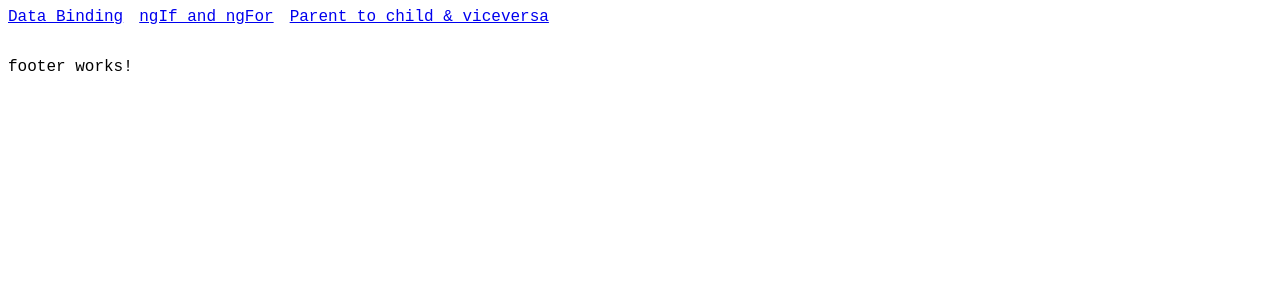
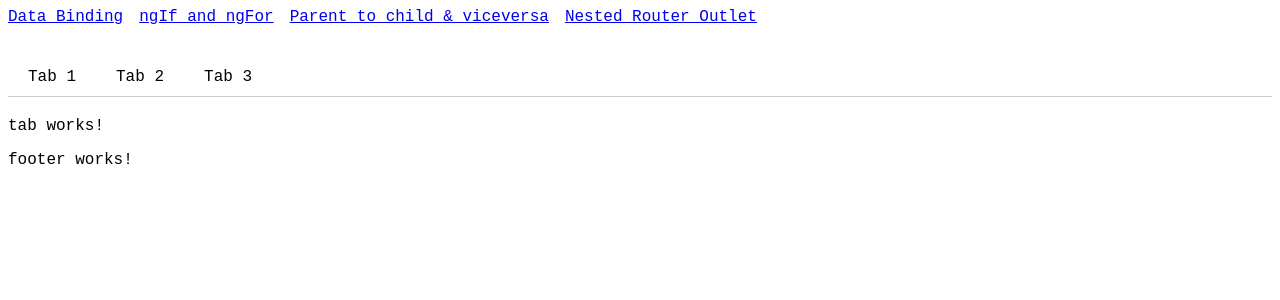
Before and after one commit to dav100ide-red/basic-nine, an Angular app: page /nested-router-outlet/tab1 in a window 1280 px wide. Before the commit this address led to /. Shown: the top 300 px of the page. Built offline with nearby package versions, Linux system fonts and the light colour scheme.

Commit message:
add nested routerlink

```diff
--- a/src/app/app.routes.ts
+++ b/src/app/app.routes.ts
@@ -1,6 +1,11 @@
 import { Routes } from '@angular/router';
 
 export const routes: Routes = [
+    {
+        path: '',
+        redirectTo: 'data-binding',
+        pathMatch: 'full',
+    },
     {
         path: 'data-binding',
         loadComponent: () =>
@@ -22,4 +27,39 @@ export const routes: Routes = [
                 (m) => m.ParentChildComponent
             ),
     },
+    {
+        path: 'nested-router-outlet',
+        loadComponent: () =>
+            import(
+                './pages/nested-router-outlet/nested-router-outlet.component'
+            ).then((m) => m.NestedRouterOutletComponent),
+        children: [
+            {
+                path: '',
+                redirectTo: 'tab1',
+                pathMatch: 'full',
+            },
+            {
+                path: 'tab1',
+                loadComponent: () =>
+                    import(
+                        './pages/nested-router-outlet/components/tab/tab.component'
+                    ).then((m) => m.TabComponent),
+            },
+            {
+                path: 'tab2',
+                loadComponent: () =>
+                    import(
+                        './pages/nested-router-outlet/components/tab/tab.component'
+                    ).then((m) => m.TabComponent),
+            },
+            {
+                path: 'tab3',
+                loadComponent: () =>
+                    import(
+                        './pages/nested-router-outlet/components/tab/tab.component'
+                    ).then((m) => m.TabComponent),
+            },
+        ],
+    },
 ];
--- a/src/app/components/header/header.component.ts
+++ b/src/app/components/header/header.component.ts
@@ -25,5 +25,6 @@ export class HeaderComponent {
         { label: 'Data Binding', path: 'data-binding' },
         { label: 'ngIf and ngFor', path: 'show-hide-list' },
         { label: 'Parent to child & viceversa', path: 'parent-child' },
+        { label: 'Nested Router Outlet', path: 'nested-router-outlet' },
     ];
 }
--- /dev/null
+++ b/src/app/pages/nested-router-outlet/components/tab/tab.component.html
@@ -0,0 +1 @@
+<p>tab works!</p>
--- /dev/null
+++ b/src/app/pages/nested-router-outlet/nested-router-outlet.component.html
@@ -0,0 +1,7 @@
+<div class="tabs-nav">
+    <a routerLink="tab1">Tab 1</a>
+    <a routerLink="tab2">Tab 2</a>
+    <a routerLink="tab3">Tab 3</a>
+</div>
+
+<router-outlet />
--- /dev/null
+++ b/src/app/pages/nested-router-outlet/nested-router-outlet.component.scss
@@ -0,0 +1,16 @@
+.tabs-nav {
+    display: flex;
+    border-bottom: 1px solid #ccc;
+    margin-bottom: 20px;
+}
+
+a {
+    padding: 10px 20px;
+    text-decoration: none;
+    color: black;
+    font-size: 16px;
+    &.active {
+        font-weight: bold;
+        border-bottom: 2px solid blue;
+    }
+}
```
Also changed, not shown: src/app/pages/nested-router-outlet/components/tab/tab.component.ts (added, +12 -0 lines), src/app/pages/nested-router-outlet/nested-router-outlet.component.ts (added, +11 -0 lines), src/app/pages/nested-router-outlet/components/tab/tab.component.scss (added).
